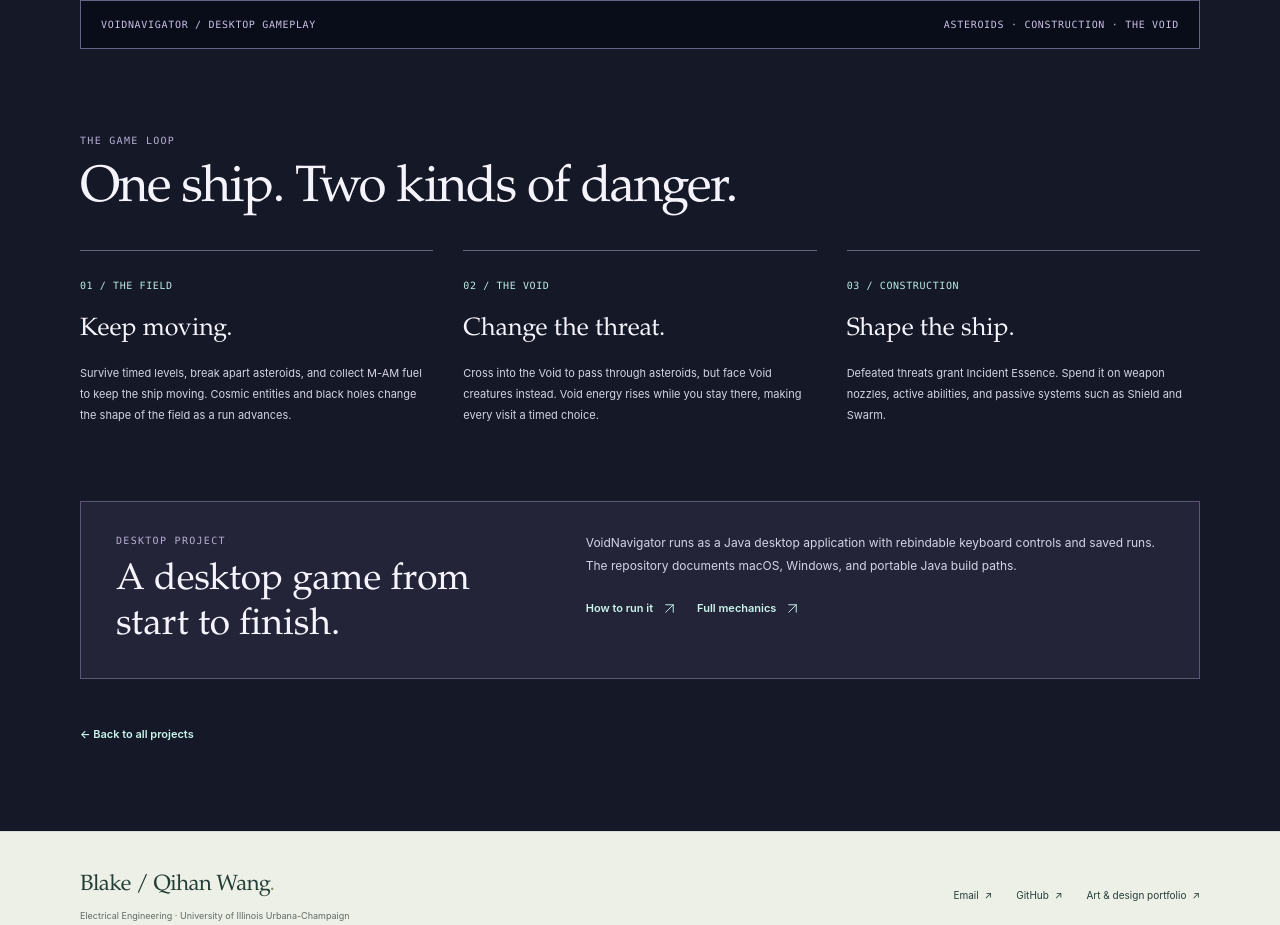
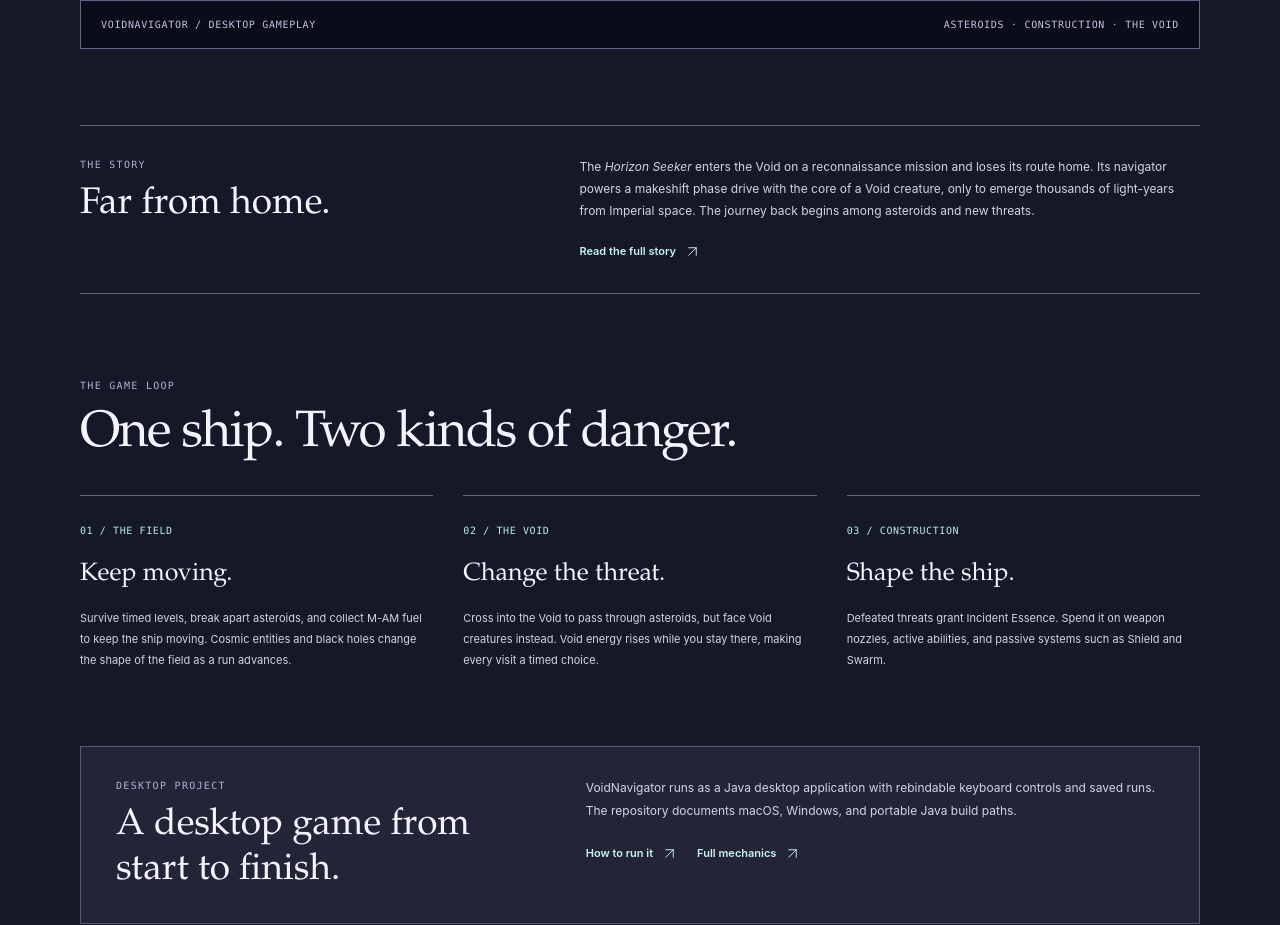
Before and after one commit to cat-readme-txt/Qihan-Personal-Website, a website: page void-navigator.html in a window 1280 px wide. Shown: the part 1662-2587 px from the top of the page. Drawn offline with Linux system fonts and the light colour scheme.

Commit message:
Add VoidNavigator story premise to project page

```diff
--- a/styles.css
+++ b/styles.css
@@ -2670,6 +2670,34 @@ h1 {
   aspect-ratio: 1600 / 976;
   background: #090d19;
 }
+.void-story-note {
+  display: grid;
+  grid-template-columns: minmax(0, 0.7fr) minmax(0, 1fr);
+  gap: 65px;
+  margin-top: 76px;
+  border-top: 1px solid #69627f;
+  border-bottom: 1px solid #69627f;
+  padding: 30px 0;
+}
+.void-story-note .micro-label {
+  color: #b8aed5;
+}
+.void-story-note h2 {
+  margin-top: 10px;
+  font-family: var(--serif);
+  font-size: clamp(27px, 3vw, 37px);
+  font-weight: 400;
+  line-height: 1.2;
+}
+.void-story-note p:not(.micro-label) {
+  font-size: 12px;
+  line-height: 1.85;
+}
+.void-story-note .text-link {
+  display: inline-flex;
+  margin-top: 20px;
+  font-size: 11px;
+}
 .void-page-section-heading {
   margin-top: 83px;
 }
@@ -2793,6 +2821,7 @@ h1 {
     grid-template-columns: 1fr;
     gap: 24px;
   }
+  .void-story-note,
   .void-desktop-note {
     grid-template-columns: 1fr;
     gap: 18px;
@@ -2820,8 +2849,11 @@ h1 {
   .void-page-section-heading {
     margin-top: 60px;
   }
+  .void-story-note,
   .void-desktop-note {
     margin-top: 55px;
+  }
+  .void-desktop-note {
     padding: 25px 22px;
   }
 }
--- a/void-navigator.html
+++ b/void-navigator.html
@@ -137,6 +137,17 @@
             <figcaption><span>VOIDNAVIGATOR / DESKTOP GAMEPLAY</span><span>ASTEROIDS · CONSTRUCTION · THE VOID</span></figcaption>
           </figure>
 
+          <section class="void-story-note" aria-labelledby="void-story-title">
+            <div>
+              <p class="micro-label">The story</p>
+              <h2 id="void-story-title">Far from home.</h2>
+            </div>
+            <div>
+              <p>The <em>Horizon Seeker</em> enters the Void on a reconnaissance mission and loses its route home. Its navigator powers a makeshift phase drive with the core of a Void creature, only to emerge thousands of light-years from Imperial space. The journey back begins among asteroids and new threats.</p>
+              <a class="text-link" href="https://github.com/catREADMEtxt/AsteroidGame/blob/New-Features/STORY.md" target="_blank" rel="noopener noreferrer">Read the full story <svg class="icon" aria-hidden="true"><use href="#arrow-up-right" /></svg></a>
+            </div>
+          </section>
+
           <div class="void-page-section-heading">
             <p class="micro-label">The game loop</p>
             <h2>One ship. Two kinds of danger.</h2>
```
